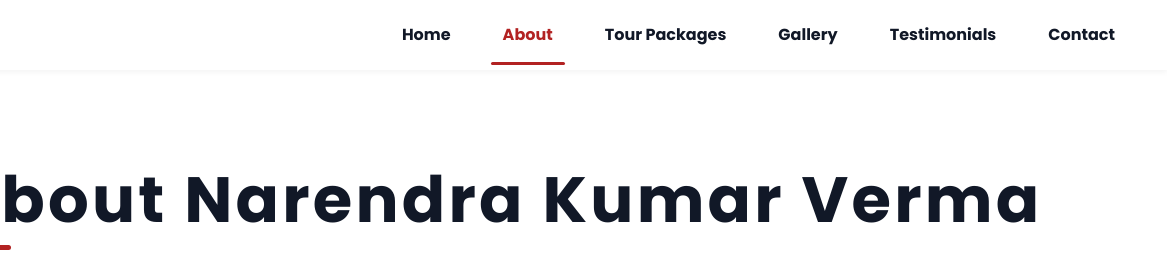
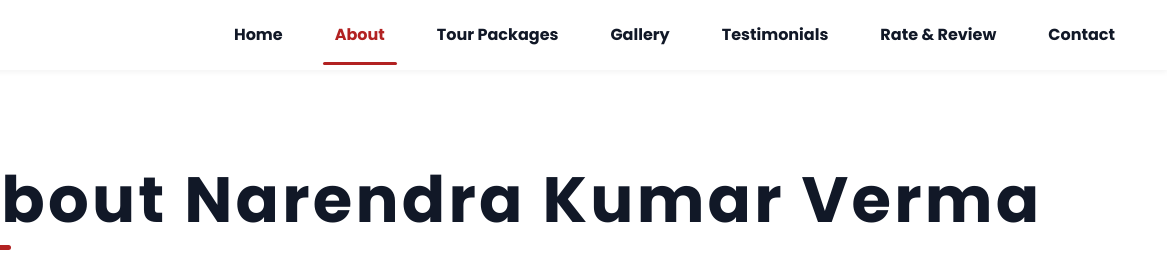
Before and after one commit to saumikog/travelheights, a plain HTML site: page about.html in a window 1280 px wide. Shown: the top 278 px of the page, 113-1280 px from the left. Drawn offline with Linux system fonts and the light colour scheme.

Commit message:
Update about.html

```diff
--- a/about.html
+++ b/about.html
@@ -431,6 +431,7 @@
         <li><a href="tours.html" role="menuitem">Tour Packages</a></li>
         <li><a href="gallery.html" role="menuitem">Gallery</a></li>
         <li><a href="testimonials.html" role="menuitem">Testimonials</a></li>
+        <li><a href="review.html" role="menuitem" tabindex="-1">Rate & Review</a></li>
         <li><a href="contact.html" role="menuitem">Contact</a></li>
       </ul>
     </div>
```
